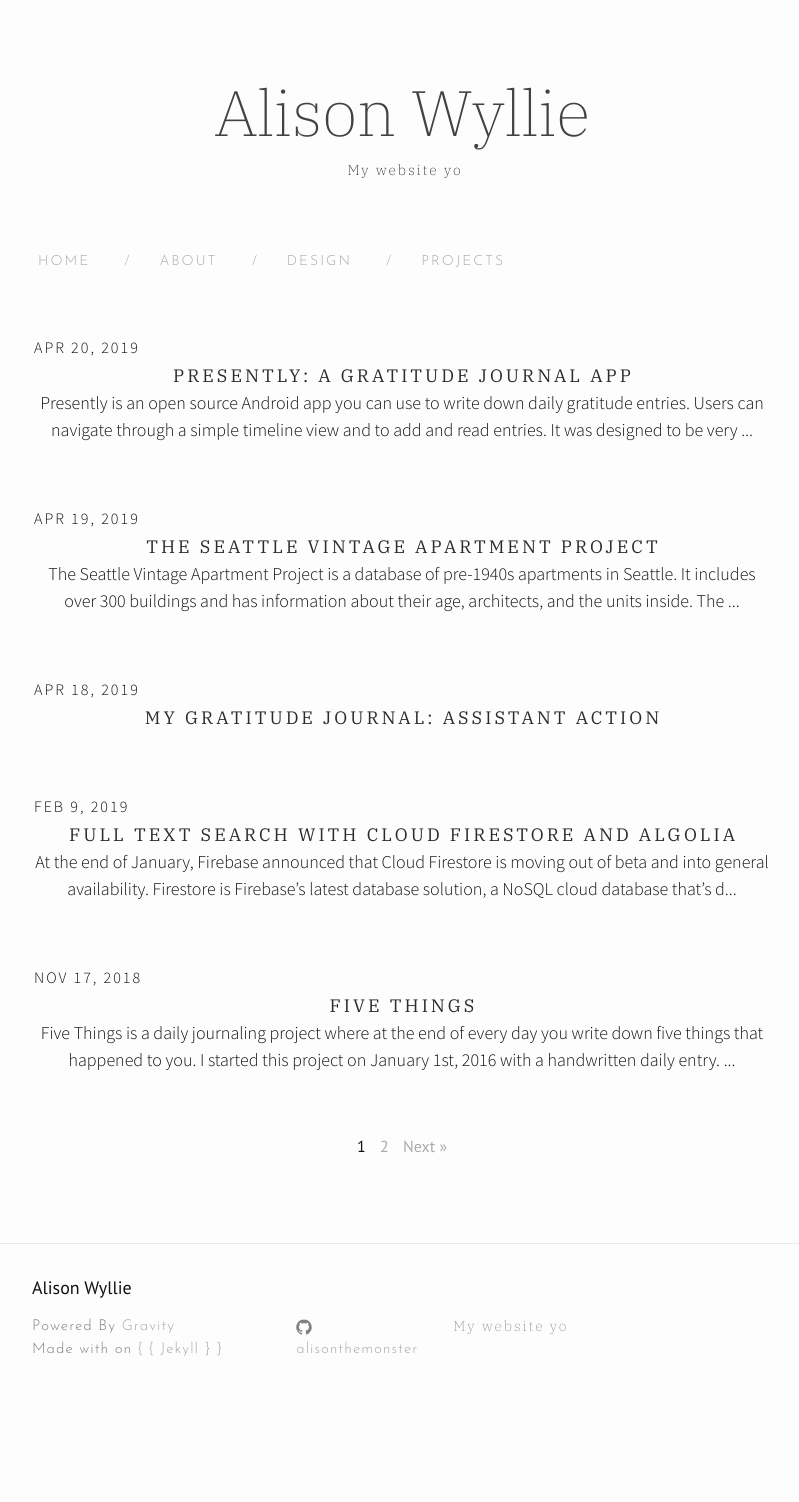
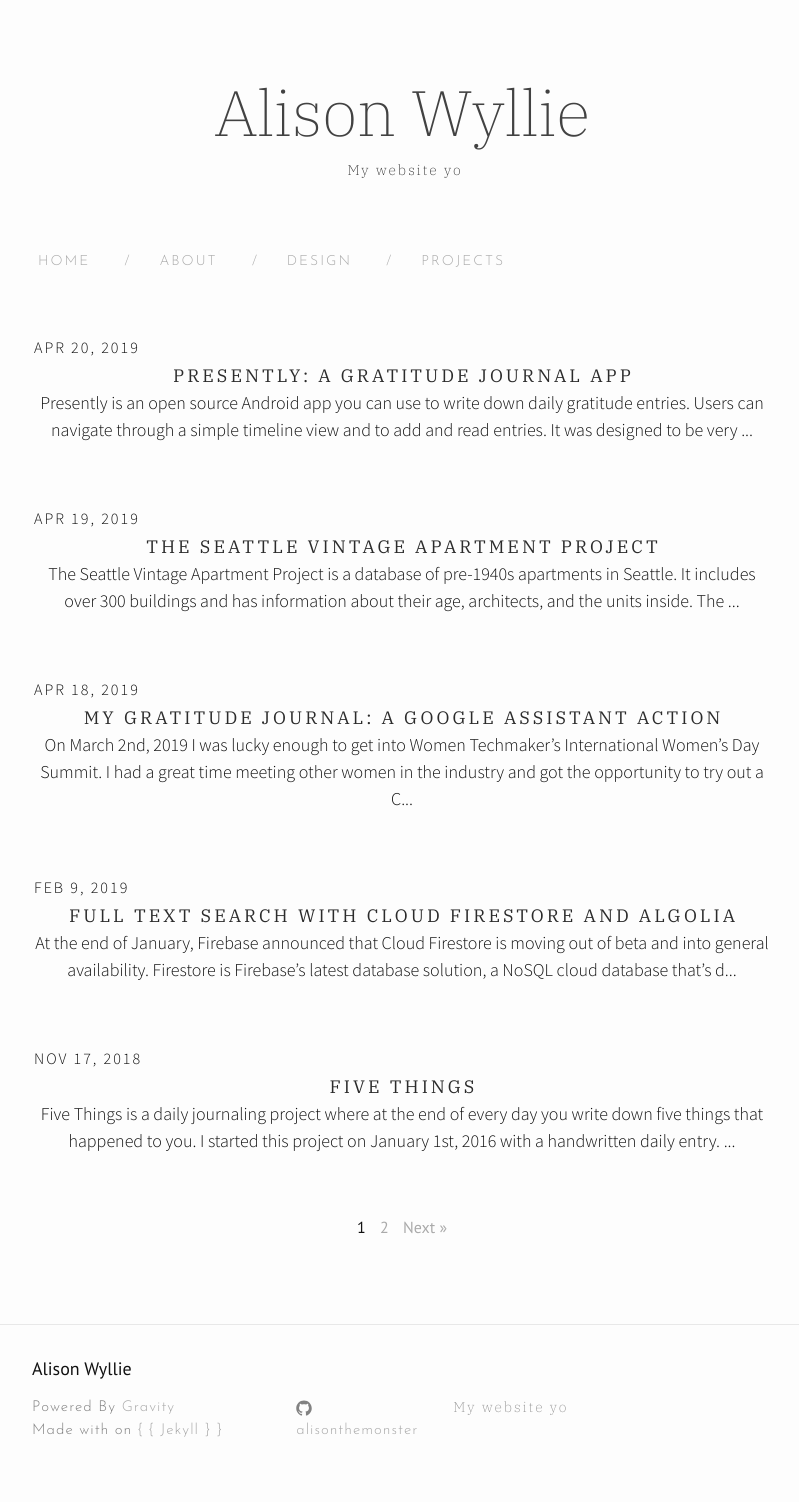
Before and after one commit to alisonthemonster/alisonthemonster.github.io, a Jekyll site: the page built from index.html, in a window 1280 px wide. Shown: the whole page, without its empty margins (238-1037 px from the left). Built offline with Jekyll 4.4.1, drawn with Linux system fonts in a browser that asks for light colours; some web fonts are replaced; the list of posts is cut into pages by our own code; before the commit the page ends 1421 px from its top, so only the background shows below that; some of the changed lines change nothing that is shown.

Commit message:
Add entry for gratitude action

```diff
--- a/_posts/2019-04-18-my-gratitude-journal.md
+++ b/_posts/2019-04-18-my-gratitude-journal.md
@@ -1,6 +1,46 @@
 ---
 layout: post
-title:  "My Gratitude Journal: Assistant Action"
+title:  "My Gratitude Journal: a Google Assistant Action"
 date:   2019-04-18 20:45:31 +0530
 categories: ["projects"]
 ---
+
+<img src="https://i.imgur.com/D8GRhdW.png">
+
+On March 2nd, 2019 I was lucky enough to get into Women Techmaker's International Women's Day Summit. I had a great time meeting other women in the industry and got the opportunity to try out a Codelab for the Google Assistant. I zoomed through the Codelab and couldn't wait to get home to try to build one of my own, Google even gave everyone a free Google Home Mini to take home for practice! Thank you! 🙇‍♀️
+
+Taking inspriation from [Presently]({{ site.baseurl }}{% post_url 2019-04-20-presently %}) I decided to build a gratitude journaling Assistant Action!
+
+
+### Tech Stack
+I built my Action using the new [Java/Kotlin Actions on Google](https://github.com/actions-on-google/actions-on-google-java) library announced in January. This library is used for the fulfillment portion of my action, and I used the super convenient [boilerplate](https://github.com/actions-on-google/dialogflow-webhook-boilerplate-java) to start my project. My fulfillment code integrates my app with Firebase Cloudstore and Firebase authentication to allow users to store their entries securely.
+
+The NLP is all handled with Dialogflow. In Dialogflow I created intents and added training phrases that parse user input and respond appropriately.
+
+### Challenges
+Building the fulfillment code was the easiest part of this project thanks to the simplicity of the AoG Kotlin library and Firebase Cloudstore. Authentication was pretty straight forward and from then on all I had to do was read and write to my database, all of which is really well documented by Google.
+
+The real challenge in building an Assistant Action is the Dialogflow portion.
+
+For one thing its very hard to guess what your <img align="right" height="350" src="https://i.imgur.com/28PVUGZ.gif" >users will really say to your Action.  Many times I would write out a new feature, test it myself, and not find any issues. It wasn't until I asked friends to try when I realized all the phrases I hadn't covered. This image is a snippet of the possible ways I've encountered to ask the Action to read an old entry to you. (and there's probably more I haven't seen!) Thankfully, Dialogflow has tooling to help you train your Action when users start talking to your Action.
+
+The next hard thing for me to figure out was Dialogflow Context. Read the following conversation:
+
+`USER: Write a new entry`
+
+`ASSISTANT: What day would you like to write an entry for?`
+
+`USER: Today`
+
+`ASSISTANT: Okay, what are you grateful for today?`
+
+`USER: I'm grateful for my best friend, Ellen`
+
+At this point in the conversation my fulfillment code is invoked with the `ThingOfGratitude` passed along to me. But I need to know what date to write the entry for in my database. I can pass this information between Intents with Contexts. I define an outgoing Context when the user says "Today" and give it a lifespan long enough to reach the gratitude phrase. In my fulfillment code I use that context and add the given date to it. Then when I get to the gratitude phrase Intent I define the incoming Context as the same context with the date.
+
+My app had a lot of different Contexts to keep track of and it was very easy to get confused. Writing it all out on paper really helped me visualize the Contexts and find ways to optimize. Here's an example of one my visualizations:
+
+<img src="https://i.imgur.com/JPyp109.jpg?2">
+
+<br>
+**The app is about to go to Beta pending a Google review, I'll update this post when it's available for testing!**
```
